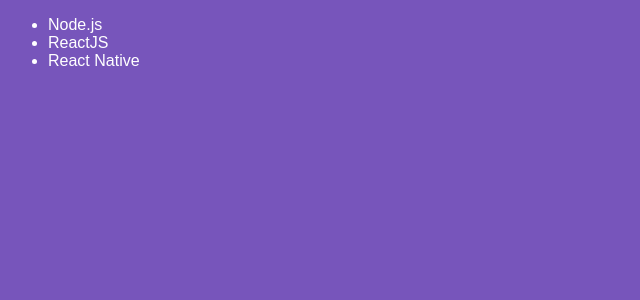
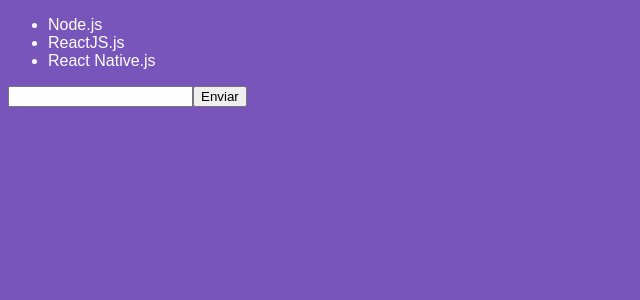
Before and after one commit to matheuskaio/ProjetoReactJs, a React app: page / in a window 1280 px wide. Shown: the top 300 px of the page, without its empty margins (0-640 px from the left). Built offline with nearby package versions, Linux system fonts and the light colour scheme; the HTML template or start-up script is replaced by a standard one.

Commit message:
estado e imutabilidade

```diff
--- a/src/components/TechList.js
+++ b/src/components/TechList.js
@@ -1,15 +1,40 @@
 import React, { Component } from "react";
 class TechList extends Component {
   state = {
+    newTech: "",
     techs: ["Node.js", "ReactJS.js", "React Native.js"]
+  };
+
+  handleInputChange = e => {
+    this.setState({ newTech: e.target.value });
+  };
+
+  handleSubmit = e => {
+    e.preventDefault();
+    this.setState({
+      techs: [...this.state.techs, this.state.newTech],
+      newTech: ""
+    });
   };
   render() {
     return (
-      <ul>
-        <li>Node.js</li>
-        <li>ReactJS</li>
-        <li>React Native</li>
-      </ul>
+      <>
+        <form onSubmit={this.handleSubmit}>
+          <ul>
+            {this.state.techs.map(tech => (
+              <li key={tech}>{tech}</li>
+            ))}
+          </ul>
+          <input
+            type="text"
+            name=""
+            id=""
+            onChange={this.handleInputChange}
+            value={this.state.newTech}
+          />
+          <button type="submit">Enviar</button>
+        </form>
+      </>
     );
   }
 }
```
